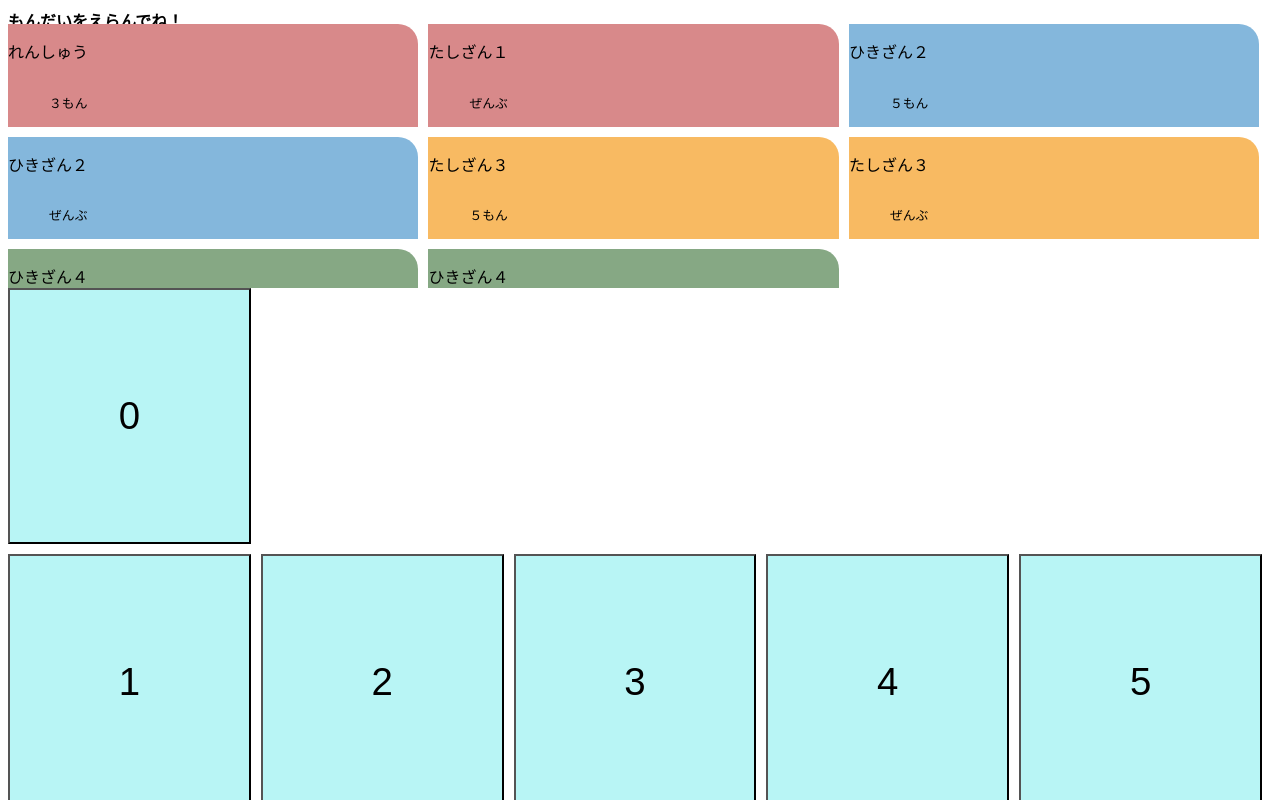
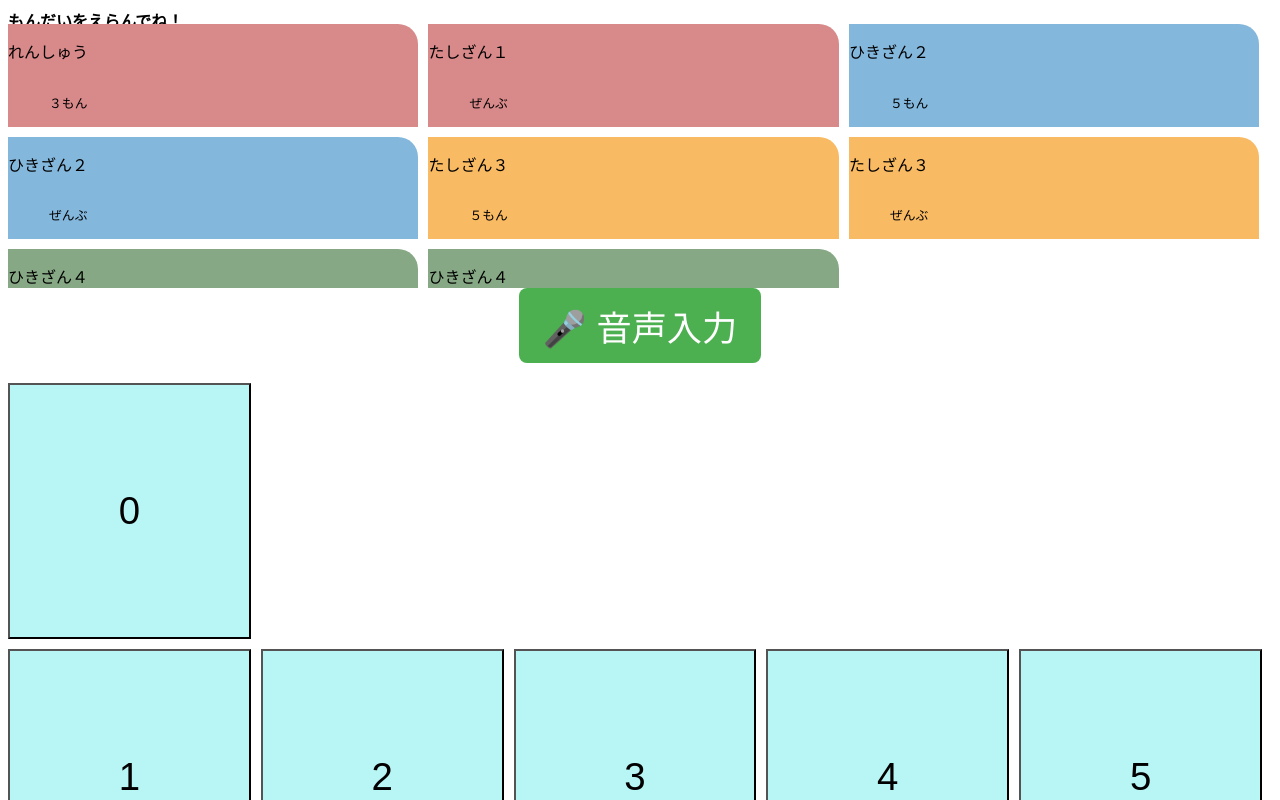
Before and after one commit to tomobou/react-calc-quiz, a React (Vite) app: page / in a window 1280 px wide. Shown: the top 800 px of the page. Built offline with nearby package versions, Linux system fonts and the light colour scheme.

Commit message:
D/add voice input (#3)
* add voice input for cop

* 音声入力処理を分離し、連続入力を受け付けるよう対応。

```diff
--- a/src/components/NumberSelector.tsx
+++ b/src/components/NumberSelector.tsx
@@ -1,4 +1,5 @@
 import React from "react";
+import VoiceNumberSelector from "./VoiceNumberSelector";
 
 interface NumberSelectorProps {
   onClick: (value: string) => void;
@@ -22,6 +23,7 @@ export default class NumberSelector extends React.Component<NumberSelectorProps>
     }
     return (
       <div className="number-selector">
+        <VoiceNumberSelector onClick={this.props.onClick} />
         {numberTables.map((values, index) => {
           return (
             <div
--- /dev/null
+++ b/src/components/VoiceNumberSelector.tsx
@@ -0,0 +1,195 @@
+import React from "react";
+
+interface VoiceNumberSelectorProps {
+  onClick: (value: string) => void;
+}
+
+interface VoiceNumberSelectorState {
+  isListening: boolean;
+  recognizedText: string;
+}
+
+const voiceToNumberMap: { [key: string]: string } = {
+  ゼロ: "0",
+  零: "0",
+  おー: "0",
+  おう: "0",
+  "0": "0",
+  一: "1",
+  いち: "1",
+  "1": "1",
+  二: "2",
+  に: "2",
+  "2": "2",
+  三: "3",
+  さん: "3",
+  "3": "3",
+  四: "4",
+  し: "4",
+  よん: "4",
+  "4": "4",
+  五: "5",
+  ご: "5",
+  "5": "5",
+  六: "6",
+  ろく: "6",
+  "6": "6",
+  七: "7",
+  しち: "7",
+  なな: "7",
+  "7": "7",
+  八: "8",
+  はち: "8",
+  "8": "8",
+  九: "9",
+  きゅう: "9",
+  く: "9",
+  "9": "9",
+  十: "10",
+  じゅう: "10",
+  "10": "10",
+  十一: "11",
+  じゅういち: "11",
+  "11": "11",
+  十二: "12",
+  じゅうに: "12",
+  "12": "12",
+  十三: "13",
+  じゅうさん: "13",
+  "13": "13",
+  十四: "14",
+  じゅうし: "14",
+  じゅうよん: "14",
+  "14": "14",
+  十五: "15",
+  じゅうご: "15",
+  "15": "15",
+  十六: "16",
+  じゅうろく: "16",
+  "16": "16",
+  十七: "17",
+  じゅうしち: "17",
+  じゅうなな: "17",
+  "17": "17",
+  十八: "18",
+  じゅうはち: "18",
+  "18": "18",
+  十九: "19",
+  じゅうきゅう: "19",
+  "19": "19",
+  二十: "20",
+  にじゅう: "20",
+  "20": "20",
+};
+
+export default class VoiceNumberSelector extends React.Component<
+  VoiceNumberSelectorProps,
+  VoiceNumberSelectorState
+> {
+  private recognition: any = null;
+
+  constructor(props: VoiceNumberSelectorProps) {
+    super(props);
+    this.state = {
+      isListening: false,
+      recognizedText: "",
+    };
+
+    // Web Speech API の初期化
+    const SpeechRecognition =
+      (window as any).SpeechRecognition ||
+      (window as any).webkitSpeechRecognition;
+    if (SpeechRecognition) {
+      this.recognition = new SpeechRecognition();
+      this.recognition.lang = "ja-JP";
+      this.recognition.continuous = true;
+      this.recognition.interimResults = true;
+
+      this.recognition.onstart = () => {
+        this.setState({ isListening: true, recognizedText: "" });
+      };
+
+      this.recognition.onresult = (event: any) => {
+        let transcript = "";
+        for (let i = event.resultIndex; i < event.results.length; i++) {
+          transcript += event.results[i][0].transcript;
+        }
+        this.setState({ recognizedText: transcript });
+
+        if (event.results[event.results.length - 1].isFinal) {
+          this.handleVoiceResult(transcript);
+          // 認識完了後、次の入力に備えてテキストをクリア
+          this.setState({ recognizedText: "" });
+        }
+      };
+
+      this.recognition.onend = () => {
+        // リスニング中の場合は自動的に再開
+        if (this.state.isListening) {
+          this.recognition.start();
+        } else {
+          this.setState({ isListening: false });
+        }
+      };
+
+      this.recognition.onerror = (event: any) => {
+        console.error("Speech recognition error", event.error);
+        if (this.state.isListening) {
+          // エラーが発生してもリスニング状態を保持して再開
+          this.recognition.start();
+        }
+      };
+    }
+  }
+
+  handleVoiceResult = (transcript: string) => {
+    console.log("Voice recognition result:", transcript);
+
+    // 認識結果から数字を抽出 - より長いキーワードから優先的にマッチング
+    const sortedVoiceKeys = Object.keys(voiceToNumberMap).sort((a, b) => b.length - a.length);
+
+    for (const voice of sortedVoiceKeys) {
+      if (transcript.includes(voice)) {
+        const number = voiceToNumberMap[voice];
+        console.log(`Matched voice "${voice}" to number "${number}"`);
+        this.props.onClick(number);
+        return;
+      }
+    }
+
+    // マッチしなかった場合
+    console.warn(`Could not convert voice to number: ${transcript}`);
+  };
+
+  toggleVoiceInput = () => {
+    if (this.recognition) {
+      if (this.state.isListening) {
+        this.recognition.stop();
+      } else {
+        this.recognition.start();
+      }
+    } else {
+      alert("お使いのブラウザでは音声認識がサポートされていません");
+    }
+  };
+
+  render() {
+    return (
+      <div className="voice-input-container">
+        <button
+          className={`voice-input-button ${
+            this.state.isListening ? "listening" : ""
+          }`}
+          onClick={this.toggleVoiceInput}
+        >
+          {this.state.isListening ? "🎤 リスニング中..." : "🎤 音声入力"}
+        </button>
+        {this.state.recognizedText && (
+          <div className="recognized-text">
+            認識中: {this.state.recognizedText}
+          </div>
+        )}
+      </div>
+    );
+  }
+}
--- a/src/index.css
+++ b/src/index.css
@@ -153,3 +153,53 @@ td.red{
       top: 0px;
     }
   }
+
+.voice-input-container {
+    display: flex;
+    flex-direction: column;
+    align-items: center;
+    margin-bottom: 20px;
+    gap: 10px;
+}
+
+.voice-input-button {
+    padding: 12px 24px;
+    font-size: 1.1em;
+    background-color: #4CAF50;
+    color: white;
+    border: none;
+    border-radius: 8px;
+    cursor: pointer;
+    transition: all 0.3s ease;
+    min-width: 150px;
+}
+
+.voice-input-button:hover {
+    background-color: #45a049;
+    transform: scale(1.05);
+}
+
+.voice-input-button.listening {
+    background-color: #f44336;
+    animation: pulse 1s infinite;
+}
+
+@keyframes pulse {
+    0% {
+        box-shadow: 0 0 0 0 rgba(244, 67, 54, 0.7);
+    }
+    70% {
+        box-shadow: 0 0 0 10px rgba(244, 67, 54, 0);
+    }
+    100% {
+        box-shadow: 0 0 0 0 rgba(244, 67, 54, 0);
+    }
+}
+
+.recognized-text {
+    font-size: 0.9em;
+    color: #333;
+    text-align: center;
+    min-height: 1.5em;
+    word-break: break-word;
+}
```
